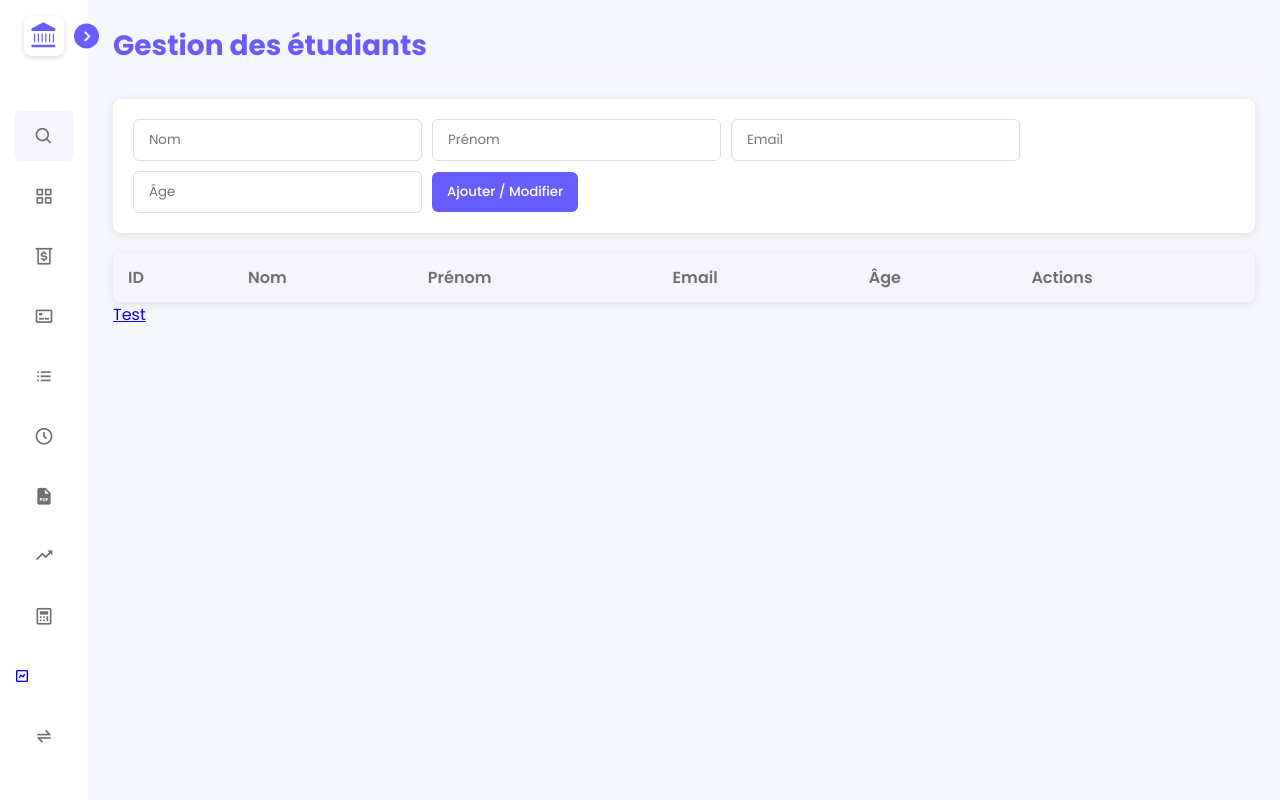
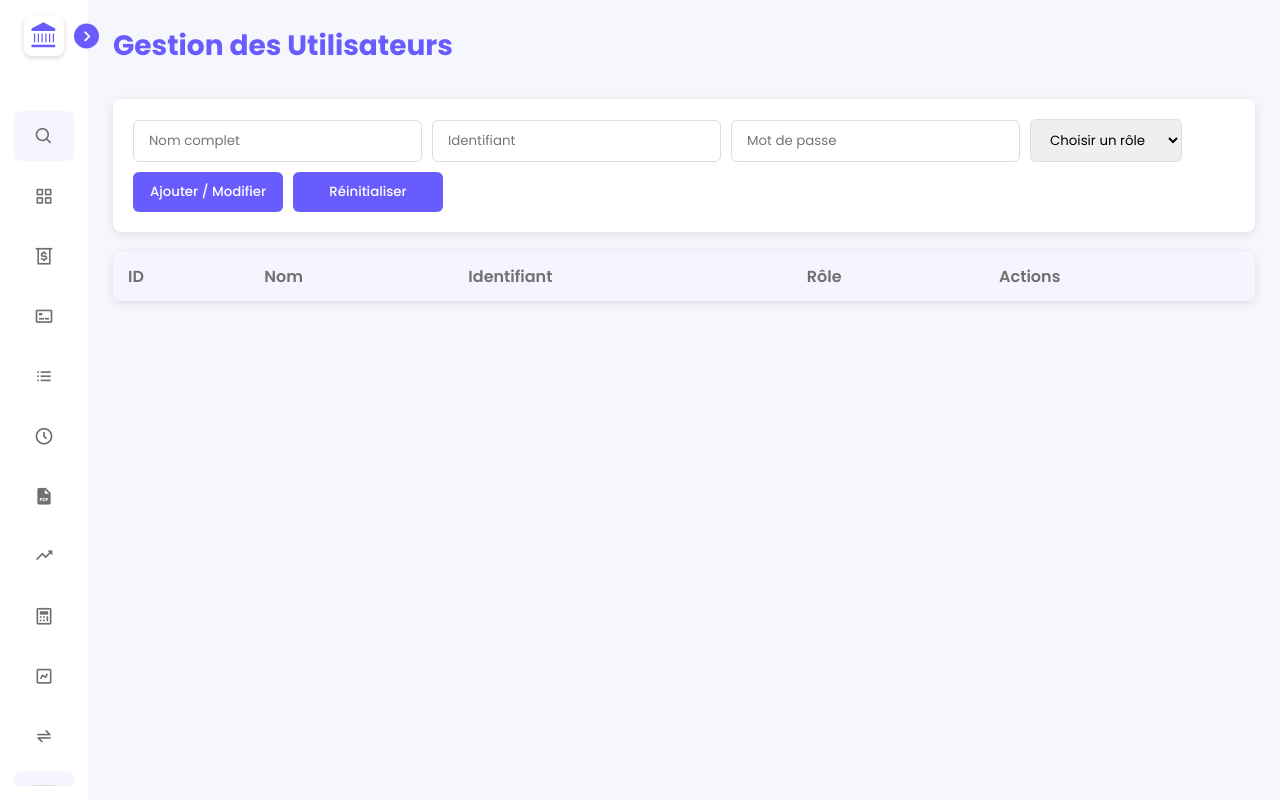
Before and after one commit to ShinyIratra/Examen-Final-S4, a PHP site: page /views/admin/ in a window 1280 px wide. Run offline with PHP 8.4, Linux system fonts and the light colour scheme; lists and menus that the app fills with data are empty.

Commit message:
modification farany be

```diff
--- a/views/admin/index.php
+++ b/views/admin/index.php
@@ -2,14 +2,14 @@
 <html lang="fr">
 <head>
   <meta charset="UTF-8">
-  <title>Gestion des étudiants</title>
+  <title>Gestion des Utilisateurs</title>
   <!----======== CSS ======== -->
   <link rel="stylesheet" href="../layouts/style.css">
   <!----===== Boxicons CSS ===== -->
   <link href='https://unpkg.com/boxicons@2.1.1/css/boxicons.min.css' rel='stylesheet'>
 
   <style>
-    /* Styles pour la page Dashboard */
+    /* Styles pour la page Gestion des Utilisateurs */
     .main-content {
       padding: 25px;
       box-shadow: 0 4px 8px rgba(0, 0, 0, 0.05);
@@ -23,7 +23,7 @@
       border-bottom: 2px solid var(--primary-color-light);
     }
 
-    /* Formulaire */
+    /* Formulaire d'utilisateur */
     .main-content > div:first-of-type {
       background-color: var(--sidebar-color);
       border-radius: 8px;
@@ -37,14 +37,15 @@
     }
 
     /* Inputs et boutons */
-    input, button {
+    input, select, button {
       border-radius: 6px;
       padding: 10px 15px;
       border: 1px solid #ddd;
       transition: all 0.3s ease;
+      min-width: 150px;
     }
 
-    input:focus {
+    input:focus, select:focus {
       border-color: var(--primary-color);
       outline: none;
       box-shadow: 0 0 0 3px rgba(105, 92, 254, 0.2);
@@ -94,6 +95,30 @@
       background-color: rgba(105, 92, 254, 0.05);
     }
 
+    /* Badge de rôle */
+    .role-badge {
+      padding: 4px 8px;
+      border-radius: 12px;
+      font-size: 12px;
+      font-weight: 500;
+      text-transform: uppercase;
+    }
+
+    .role-client {
+      background-color: #e3f2fd;
+      color: #1976d2;
+    }
+
+    .role-admin {
+      background-color: #fff3e0;
+      color: #f57c00;
+    }
+
+    .role-aucun {
+      background-color: #f5f5f5;
+      color: #757575;
+    }
+
     /* Boutons d'action */
     td button {
       width: 32px;
@@ -105,6 +130,24 @@
       justify-content: center;
       font-size: 16px;
     }
+
+    .password-field {
+      position: relative;
+    }
+
+    .password-toggle {
+      position: absolute;
+      right: 10px;
+      top: 50%;
+      transform: translateY(-50%);
+      background: none;
+      border: none;
+      cursor: pointer;
+      padding: 0;
+      width: auto;
+      height: auto;
+      min-width: auto;
+    }
   </style>
 </head>
 <body>
@@ -113,28 +156,41 @@
   ?>
 
   <div class="main-content">
-    <h1>Gestion des étudiants</h1>
+    <h1>Gestion des Utilisateurs</h1>
 
     <div>
-      <input type="hidden" id="id">
-      <input type="text" id="nom" placeholder="Nom">
-      <input type="text" id="prenom" placeholder="Prénom">
-      <input type="email" id="email" placeholder="Email">
-      <input type="number" id="age" placeholder="Âge">
-      <button onclick="ajouterOuModifier()">Ajouter / Modifier</button>
+      <input type="hidden" id="id_utilisateur">
+      <input type="text" id="nom" placeholder="Nom complet" required>
+      <input type="text" id="identifiant" placeholder="Identifiant" required>
+      <div class="password-field">
+        <input type="password" id="mdp" placeholder="Mot de passe" required>
+        <button type="button" class="password-toggle" onclick="togglePassword()">
+          <i class='bx bx-hide' id="password-icon"></i>
+        </button>
       </div>
 
-    <table id="table-etudiants">
+      <select id="role" required>
+        <option value="">Choisir un rôle</option>
+        <option value="client">Client</option>
+        <option value="admin">Administrateur</option>
+      </select>
+
+      <button onclick="ajouterOuModifier()">Ajouter / Modifier</button>
+      <button onclick="resetForm()">Réinitialiser</button>
+    </div>
+
+    <table id="table-utilisateurs">
       <thead>
         <tr>
-          <th>ID</th><th>Nom</th><th>Prénom</th><th>Email</th><th>Âge</th><th>Actions</th>
+          <th>ID</th>
+          <th>Nom</th>
+          <th>Identifiant</th>
+          <th>Rôle</th>
+          <th>Actions</th>
         </tr>
       </thead>
       <tbody></tbody>
     </table>
-
-    <a href="test.html"> Test </a>
-  </div>
 
     <script src="../env.js"></script>
     <script>
@@ -143,32 +199,38 @@
         xhr.open(method, apiBase + url, true);
         if (method === "PUT" || method === "POST") {
           xhr.setRequestHeader("Content-Type", "application/json");
-      } else {
-        xhr.setRequestHeader("Content-Type", "application/x-www-form-urlencoded");
         }
         xhr.onreadystatechange = () => {
           if (xhr.readyState === 4 && xhr.status === 200) {
             callback(JSON.parse(xhr.responseText));
+          } else if (xhr.readyState === 4 && xhr.status !== 200) {
+            console.error("Error in API call:", xhr.status, xhr.statusText);
+            try {
+              const errorResponse = JSON.parse(xhr.responseText);
+              alert("Erreur: " + (errorResponse.error || "Erreur inconnue"));
+            } catch (e) {
+              alert("Erreur de communication avec le serveur");
+            }
           }
         };
         xhr.send(data);
       }
 
-    function chargerEtudiants() {
-      ajax("GET", "/etudiants", null, (data) => {
-        const tbody = document.querySelector("#table-etudiants tbody");
+      function chargerUtilisateurs() {
+        ajax("GET", "/utilisateurs", null, (data) => {
+          const tbody = document.querySelector("#table-utilisateurs tbody");
           tbody.innerHTML = "";
           data.forEach(e => {
+            const roleBadgeClass = `role-${e.role}`;
             const tr = document.createElement("tr");
             tr.innerHTML = `
-            <td>${e.id}</td>
+              <td>${e.id_utilisateur}</td>
               <td>${e.nom}</td>
-            <td>${e.prenom}</td>
-            <td>${e.email}</td>
-            <td>${e.age}</td>
+              <td>${e.identifiant}</td>
+              <td><span class="role-badge ${roleBadgeClass}">${e.role}</span></td>
               <td>
-              <button onclick='remplirFormulaire(${JSON.stringify(e)})'>✏️</button>
-              <button onclick='supprimerEtudiant(${e.id})'>🗑️</button>
+                <button onclick='remplirFormulaire(${JSON.stringify(e)})' title="Modifier">✏️</button>
+                <button onclick='supprimerUtilisateur(${e.id_utilisateur})' title="Supprimer">🗑️</button>
               </td>
             `;
             tbody.appendChild(tr);
@@ -177,58 +239,91 @@
       }
 
       function ajouterOuModifier() {
-      const id = document.getElementById("id").value;
+        const id = document.getElementById("id_utilisateur").value;
         const nom = document.getElementById("nom").value;
-      const prenom = document.getElementById("prenom").value;
-      const email = document.getElementById("email").value;
-      const age = document.getElementById("age").value;
+        const identifiant = document.getElementById("identifiant").value;
+        const mdp = document.getElementById("mdp").value;
+        const role = document.getElementById("role").value;
+
+        if (!nom || !identifiant || !role) {
+          alert("Veuillez remplir tous les champs obligatoires.");
+          return;
+        }
+
+        if (!id && !mdp) {
+          alert("Le mot de passe est requis pour un nouvel utilisateur.");
+          return;
+        }
 
         const dataObj = {
           nom,
-        prenom,
-        email,
-        age
+          identifiant,
+          role
         };
 
+        // Ajouter le mot de passe seulement s'il est fourni
+        if (mdp) {
+          dataObj.mdp = mdp;
+        }
+
         if (id) {
-        ajax("PUT", `/etudiants/${id}`, JSON.stringify(dataObj), () => {
+          ajax("PUT", `/utilisateurs/${id}`, JSON.stringify(dataObj), () => {
             resetForm();
-          chargerEtudiants();
+            chargerUtilisateurs();
+            alert("Utilisateur modifié avec succès !");
           });
         } else {
-        ajax("POST", "/etudiants", JSON.stringify(dataObj), () => {
+          ajax("POST", "/utilisateurs", JSON.stringify(dataObj), () => {
             resetForm();
-          chargerEtudiants();
+            chargerUtilisateurs();
+            alert("Utilisateur créé avec succès !");
           });
         }
       }
 
       function remplirFormulaire(e) {
-      document.getElementById("id").value = e.id;
+        document.getElementById("id_utilisateur").value = e.id_utilisateur;
         document.getElementById("nom").value = e.nom;
-      document.getElementById("prenom").value = e.prenom;
-      document.getElementById("email").value = e.email;
-      document.getElementById("age").value = e.age;
+        document.getElementById("identifiant").value = e.identifiant;
+        document.getElementById("role").value = e.role;
+        document.getElementById("mdp").value = ""; // Ne pas pré-remplir le mot de passe
+        document.getElementById("mdp").placeholder = "Laisser vide pour ne pas changer";
       }
 
-    function supprimerEtudiant(id) {
-      if (confirm("Supprimer cet étudiant ?")) {
-        ajax("DELETE", `/etudiants/${id}`, null, () => {
-          chargerEtudiants();
+      function supprimerUtilisateur(id) {
+        if (confirm("Supprimer cet utilisateur ? Cette action est irréversible.")) {
+          ajax("DELETE", `/utilisateurs/${id}`, null, () => {
+            chargerUtilisateurs();
+            alert("Utilisateur supprimé avec succès !");
           });
         }
       }
 
       function resetForm() {
-      document.getElementById("id").value = "";
+        document.getElementById("id_utilisateur").value = "";
         document.getElementById("nom").value = "";
-      document.getElementById("prenom").value = "";
-      document.getElementById("email").value = "";
-      document.getElementById("age").value = "";
+        document.getElementById("identifiant").value = "";
+        document.getElementById("mdp").value = "";
+        document.getElementById("role").value = "";
+        document.getElementById("mdp").placeholder = "Mot de passe";
       }
 
-    chargerEtudiants();
+      function togglePassword() {
+        const passwordInput = document.getElementById("mdp");
+        const passwordIcon = document.getElementById("password-icon");
+
+        if (passwordInput.type === "password") {
+          passwordInput.type = "text";
+          passwordIcon.className = "bx bx-show";
+        } else {
+          passwordInput.type = "password";
+          passwordIcon.className = "bx bx-hide";
+        }
+      }
+
+      // Initialisation
+      chargerUtilisateurs();
     </script>
-
+  </div>
 </body>
 </html>
--- a/views/layouts/sidebar.php
+++ b/views/layouts/sidebar.php
@@ -8,7 +8,7 @@
                 </span>
                 <div class="text logo-text">
                     <span class="name">FinanceHub</span>
-                    <span class="profession">Gestion Bancaire</span>
+                    <span class="profession">ETU003264 - ETU003332</span>
                 </div>
             </div>
             <i class='bx bx-chevron-right toggle'></i>
@@ -70,7 +70,7 @@
                     </li>
                   <li class="nav-link">
                         <a href="../admin/fond_disponible.php">
-                            <i class='bx bx-chart'></i>
+                            <i class='bx bx-chart icon'></i>
                             <span class="text nav-text">Fonds Disponibles</span>
                          </a>
                     </li>
@@ -83,12 +83,6 @@
                 </ul>
             </div>
             <div class="bottom-content">
-                <li class="">
-                    <a href="#">
-                        <i class='bx bx-log-out icon'></i>
-                        <span class="text nav-text">Logout</span>
-                    </a>
-                </li>
                 <li class="mode">
                     <div class="sun-moon">
                         <i class='bx bx-moon icon moon'></i>
--- a/ws/index.php
+++ b/ws/index.php
@@ -10,5 +10,6 @@ require 'routes/interets_routes.php';
 require 'routes/remboursements_routes.php';
 require 'routes/simulations_routes.php';
 require 'routes/fond_disponible_routes.php';
+require 'routes/utilisateur_routes.php';
 
 Flight::start();
```
Also changed, not shown: sql/sql_table.sql (+15 -0 lines), ws/controllers/UtilisateurController.php (added, +190 -0 lines), ws/models/Utilisateur.php (added, +16 -0 lines), ws/routes/utilisateur_routes.php (added, +10 -0 lines). Lines whose indentation alone changed are shown as unchanged.
